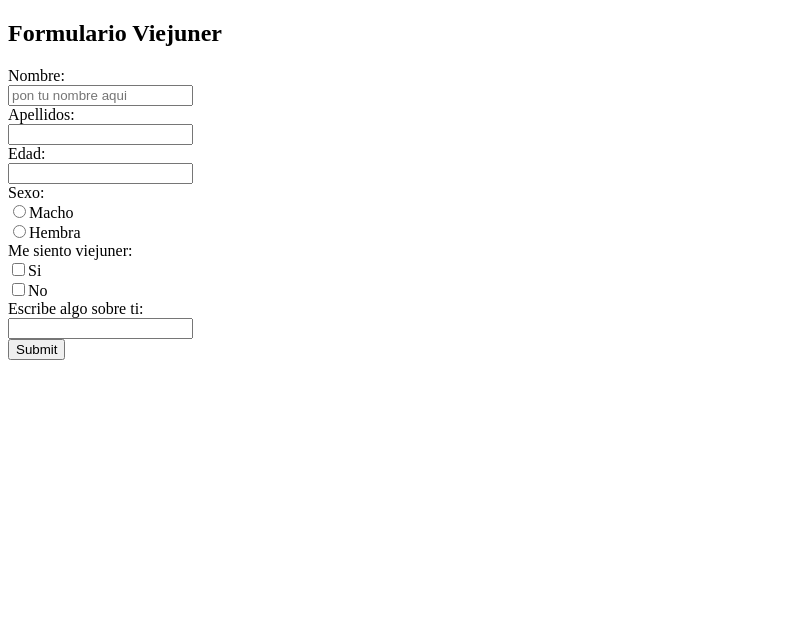
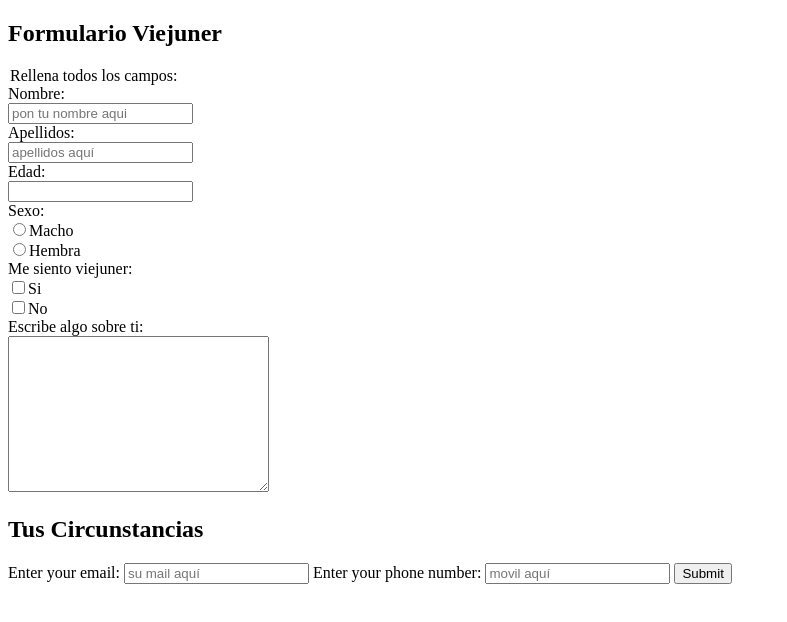
Before and after one commit to Yorch82/Club-Viejuner, a plain HTML site: page index.html in a window 1280 px wide. Shown: the whole page, without its empty margins (0-787 px from the left). Drawn offline with Linux system fonts and the light colour scheme.

Commit message:
version definitiva viejuner

```diff
--- a/index.html
+++ b/index.html
@@ -7,26 +7,38 @@
     <title>El club de la tercera edad de Entrepenes</title>
 </head>
 <body>
+    <div>
         <h2>Formulario Viejuner</h2>
-
-    <form>
+        <form action="#" method="post">
+            <legend>Rellena todos los campos:</legend>
             <label for="fname">Nombre:</label><br>
-        <input type="text" id="fname" name="fname" placeholder="pon tu nombre aqui"><br>
+            <input type="text" id="fname" name="fname" placeholder="pon tu nombre aqui" required><br>
             <label for="lname">Apellidos:</label><br>
-        <input type="text" id="lname" name="lname"><br>
+            <input type="text" id="lname" name="lname" placeholder="apellidos aquí"><br>
             <label for="age">Edad:</label><br>
-        <input type="number" id="age" name="age"><br>
+            <input type="number" id="age" name="age" min="60"><br>
             <label for="gender">Sexo:</label><br>
             <input type="radio" id="gender" name="gender" value="male">Macho<br>
             <input type="radio" id="gender" name="gender" value="female">Hembra<br>
             <label for="oldman">Me siento viejuner:</label><br>
             <input type="checkbox" id="oldman" name="oldman" value="yes">Si<br>
-        <input type="checkbox" id="oldman" name="oldman">No<br>
+            <input type="checkbox" id="noOldman" name="noOldman" value="no">No<br>
             <label for="description">Escribe algo sobre ti:</label><br>
-        <input type="text" id="description" name="description"><br>
+            <textarea name="" id="" cols="30" rows="10"></textarea>
+
+        </form>
+    </div>
+    <div>
+        <h2>Tus Circunstancias</h2>
+        <form>
+            <label for="email">Enter your email:</label>
+            <input type="email" id="email" name="email" placeholder="su mail aquí">
+
+            <label for="phone">Enter your phone number:</label>
+            <input type="tel" id="phone" name="phone" pattern="[0-9]{3}-[0-9]{3}-[0-9]{3}" placeholder="movil aquí">
             <input type="submit" value="Submit">
         </form>
-
+    </div>
 
 </body>
 </html>
```
Lines whose indentation alone changed are shown as unchanged.
